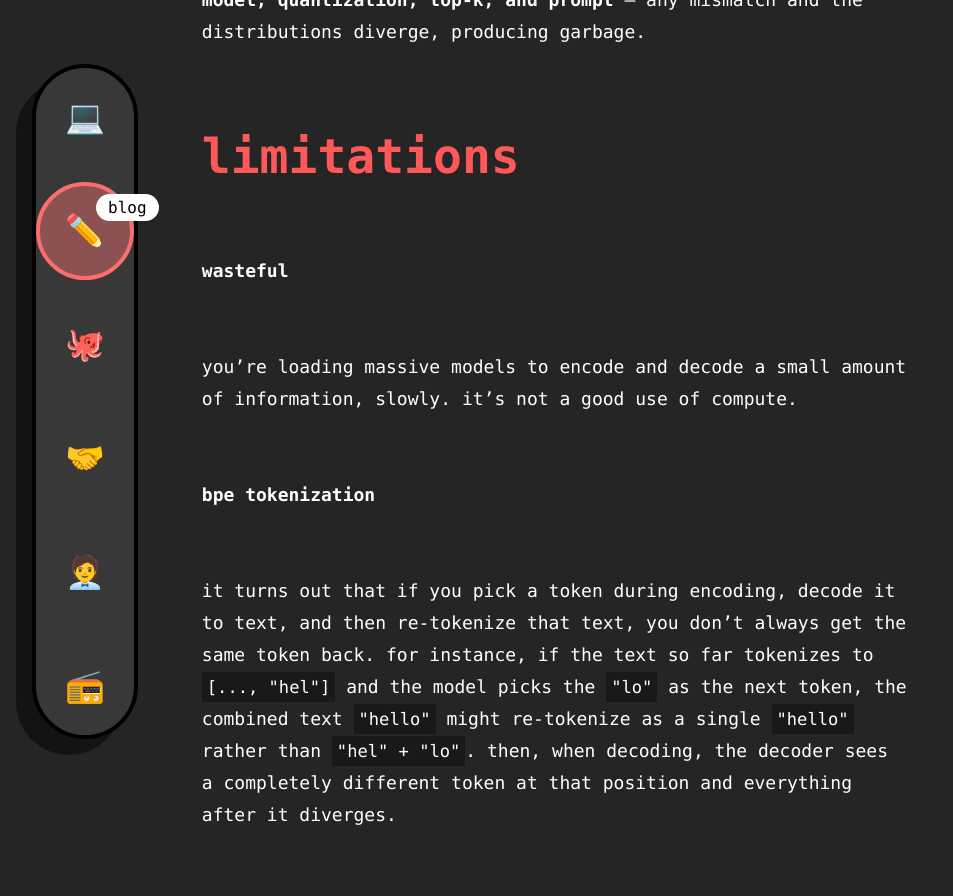
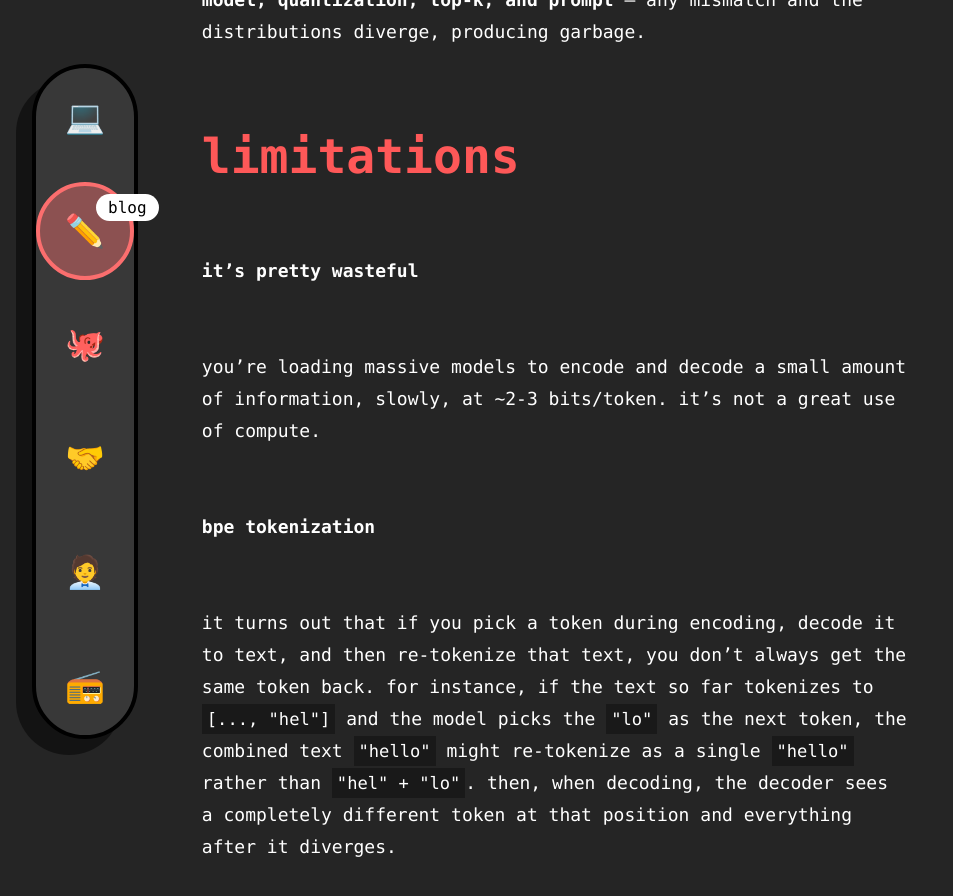
Before and after one commit to tbrockman/tbrockman.github.io, a Jekyll site: the page built from _posts/2026-03-27-a-recipe-for-steganogravy.md, in a window 1280 px wide and 900 px high, scrolled down 4965 px. Shown: the top 896 px of the window, without its empty margins (0-953 px from the left). Built offline with Jekyll 4.4.1, drawn with Linux system fonts in a browser that asks for light colours.

Commit message:
More edits.

````diff
--- a/_posts/2026-03-27-a-recipe-for-steganogravy.md
+++ b/_posts/2026-03-27-a-recipe-for-steganogravy.md
@@ -22,7 +22,7 @@ What if we could hide data in a place _no one would ever think to look_? What if
 
 is a vibe-coded (and at least partially plagiarized[^1]) Python CLI that allows you to encode data as completely natural-looking recipe blog introductions[^2] using [neural linguistic steganography](https://aclanthology.org/D19-1115/).
 
-Given a shared prompt and a model, it can hide your secrets where they're least expected: **online recipe introductions**
+Given a shared prompt and a model, it can hide your secrets where they're least expected: **online recipe introductions**.
 
 [`example.sh`](https://github.com/tbrockman/recipe-blog-encoding/blob/main/example.sh)
 ```sh
@@ -118,9 +118,9 @@ Decoding is just the reverse: run the same model with the same prompt, reconstru
 
 ## limitations
 
-**wasteful**
+**it's pretty wasteful**
 
-You're loading massive models to encode and decode a small amount of information, slowly. It's not a good use of compute.
+You're loading massive models to encode and decode a small amount of information, slowly, at ~2-3 bits/token. It's not a great use of compute.
 
 **bpe tokenization**
 
````
